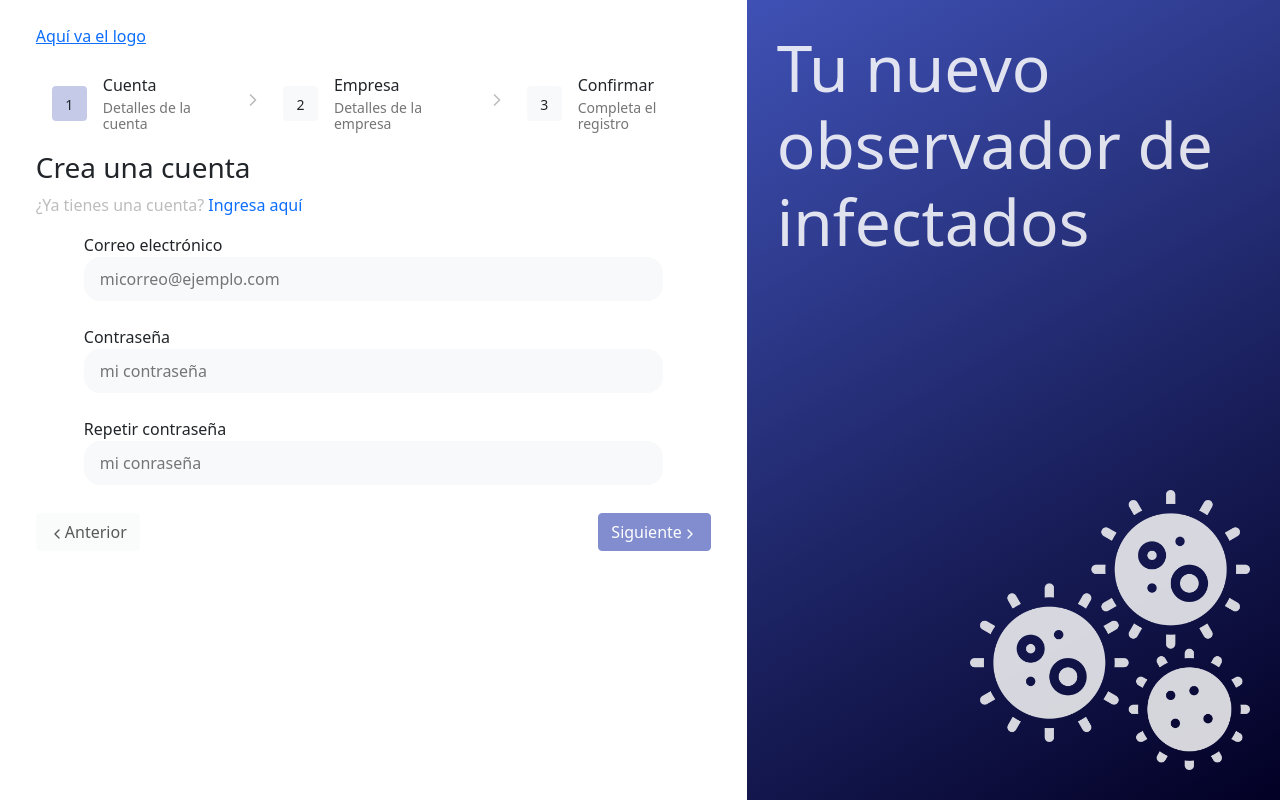
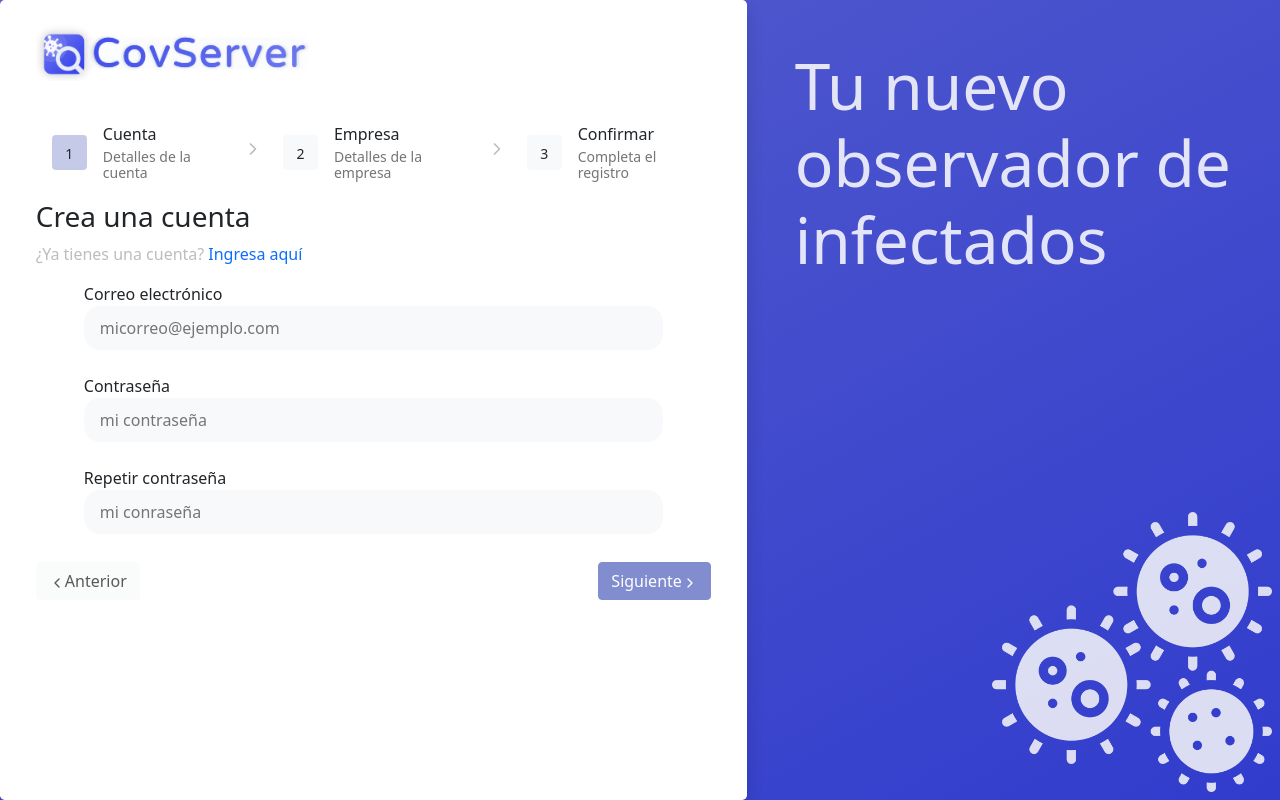
Before and after one commit to AngelDiazMera/covserver_back_office, a React (Create React App) app: page /register in a window 1280 px wide. Built offline with nearby package versions, Linux system fonts and the light colour scheme.

Commit message:
design changes

```diff
--- a/src/layouts/register_form/registerForm.tsx
+++ b/src/layouts/register_form/registerForm.tsx
@@ -7,6 +7,7 @@ import CarousselForm from '../caroussel_form/carrouselForm'
 import ConfirmationForm from './components/confirmation_form/confirmationForm'
 import EnterpriseForm from './components/enterprise_form/enterpriseForm'
 import Step from './components/step/step'
+import logo from '../../assets/large-icon.png';
 
 function RegisterForm() {
     // State variables
@@ -17,13 +18,13 @@ function RegisterForm() {
     }
 
     return (
-        <div className=" w-100 py-lg-0 pb-lg-0 pt-15 pb-12" style={{maxWidth:675}}>
+        <div className="w-100 py-lg-0 pb-lg-0 pt-15 pb-12" style={{maxWidth:675}}>
 
-            <div className="d-flex flex-column px-3 px-xl-0">
+            <div className="d-flex flex-column px-3 px-xl-0 ">
                 {/* Application logo */}
                 <div className="d-flex flex-column-auto flex-column px-10 order-0 ">
-                    <Link to="/register" className = "pb-lg-4 pb-10">
-                        Aquí va el logo
+                    <Link to="/register" className = "pb-lg-4 pb-10 mb-3">
+                        <img src={logo} alt="Logotipo de CovServer" style={{width:'275px'}} />
                     </Link>
                 </div>
                 {/* Wizard navigation: The component that shows what is the current slide */}
--- a/src/pages/register_page/components/background.jsx
+++ b/src/pages/register_page/components/background.jsx
@@ -2,17 +2,18 @@ import styled from "styled-components";
 
 const Background = styled.div`
     height: 100vh;
-    padding: 30px;
+    max-height: 100vh;
+    padding: 0;
     color: white;
-    background: rgb(2,0,36);
-    background: -moz-linear-gradient(-30deg, rgba(2,0,36,1) 0%, rgba(63,81,181,1) 100%);
-    background: -webkit-linear-gradient(-30deg, rgba(2,0,36,1) 0%, rgba(63,81,181,1) 100%);
-    background: linear-gradient(-30deg, rgba(2,0,36,1) 0%, rgba(63,81,181,1) 100%);
-    filter: progid:DXImageTransform.Microsoft.gradient(startColorstr="#020024",endColorstr="#3f51b5",GradientType=1);
-    @media (max-width: 991.5px) {
+    background: rgb(49,60,205);
+    background: -moz-linear-gradient(331deg, rgba(49,60,205,1) 0%, rgba(87,95,204,1) 100%);
+    background: -webkit-linear-gradient(331deg, rgba(49,60,205,1) 0%, rgba(87,95,204,1) 100%);
+    background: linear-gradient(331deg, rgba(49,60,205,1) 0%, rgba(87,95,204,1) 100%);
+    filter: progid:DXImageTransform.Microsoft.gradient(startColorstr="#313ccd",endColorstr="#575fcc",GradientType=1);
+    /**@media (max-width: 991.5px) {
         height: auto;
         padding: 20px;
-    }
+    }**/
 `;
 
 export default Background;
--- a/src/pages/register_page/registerPage.tsx
+++ b/src/pages/register_page/registerPage.tsx
@@ -19,23 +19,27 @@ function RegisterPage() {
     return (
         <div className="container-fluid h-100">
             <div className="row">
+                {/* Purple gradient side decoration */}
+                <Background>
+                    <div className="h-100 d-flex flex-column flex-lg-row" >
                 {/* Register form */}
-                <div className="col-12 col-lg-7 p-0 pt-3 pt-sm-4">
-                    <div className="d-flex flex-row justify-content-center">
-                        <RegisterForm/>
-                    </div>
-                </div>
-                {/* Purple gradient side decoration */}
-                <div className="col-12 col-lg-5 p-0 order-first order-lg-last">
-                    <Background>
-                        <div className="h-100 d-flex flex-row flex-lg-column align-content-between justify-content-between">
-                            <BigHeader>Tu nuevo observador de infectados</BigHeader>
-                            <div className="d-flex flex-row justify-content-end">
-                                <Image/>
+
+                        <div className="d-flex flex-grow-1 justify-content-center col-12 col-lg-7 p-2 pt-3 pt-sm-4 bg-white text-body rounded-3 shadow order-2 order-lg-1">
+                            <RegisterForm/>
+                        </div>
+
+                        <div className="col-12 col-lg-5 order-1 order-lg-2">
+                            <div className="h-100 d-flex flex-row flex-lg-column align-content-between justify-content-between align-self-end">
+                                <div  className="p-3 p-lg-5">
+                                    <BigHeader>Tu nuevo observador de infectados</BigHeader>
+                                </div>
+                                <div className="d-flex flex-row justify-content-end p-2">
+                                    <Image/>
+                                </div>
                             </div>
                         </div>
-                    </Background>
-                </div>
+                    </div>
+                </Background>
             </div>
         </div>
     );
```
Also changed, not shown: src/assets/large-icon.png (added).
